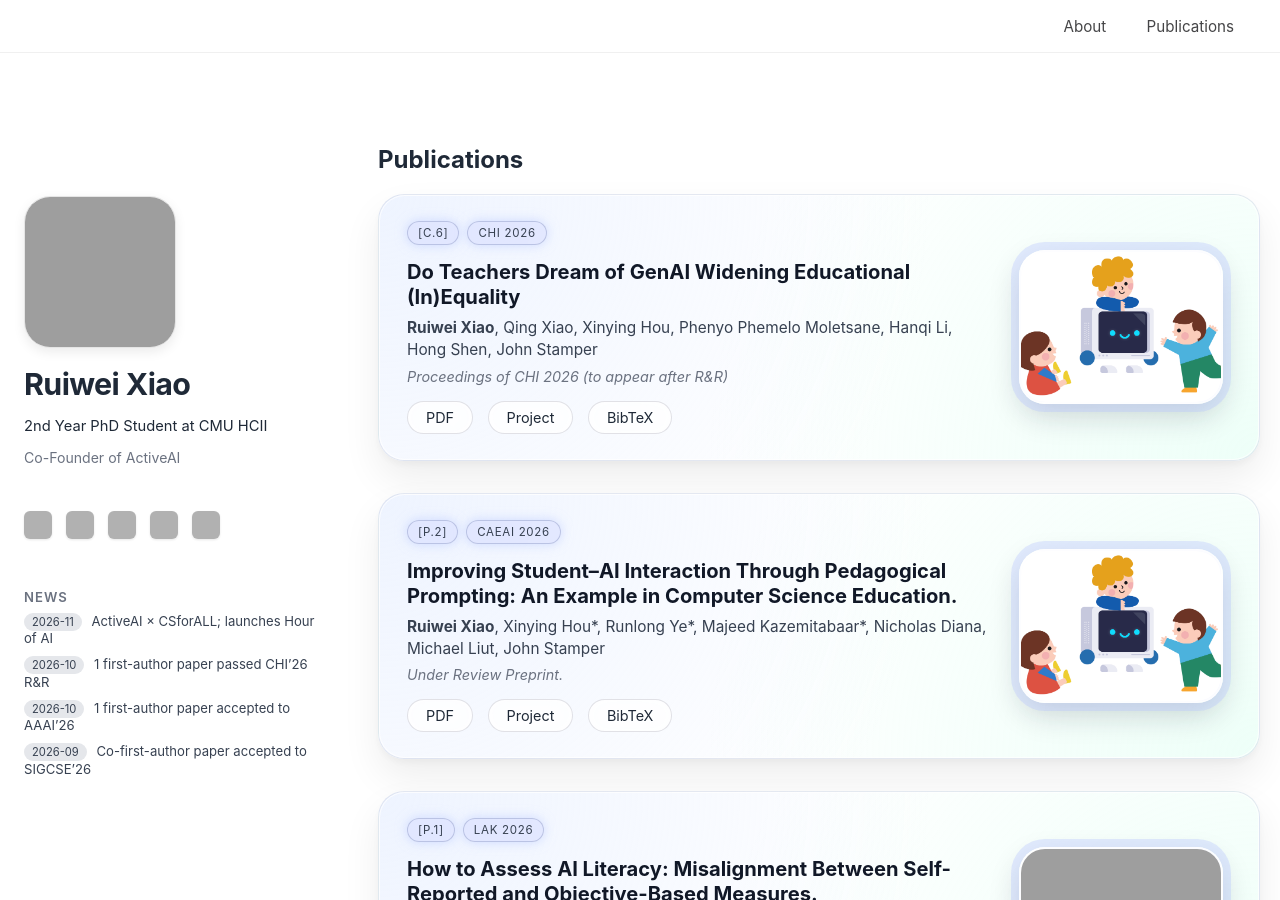
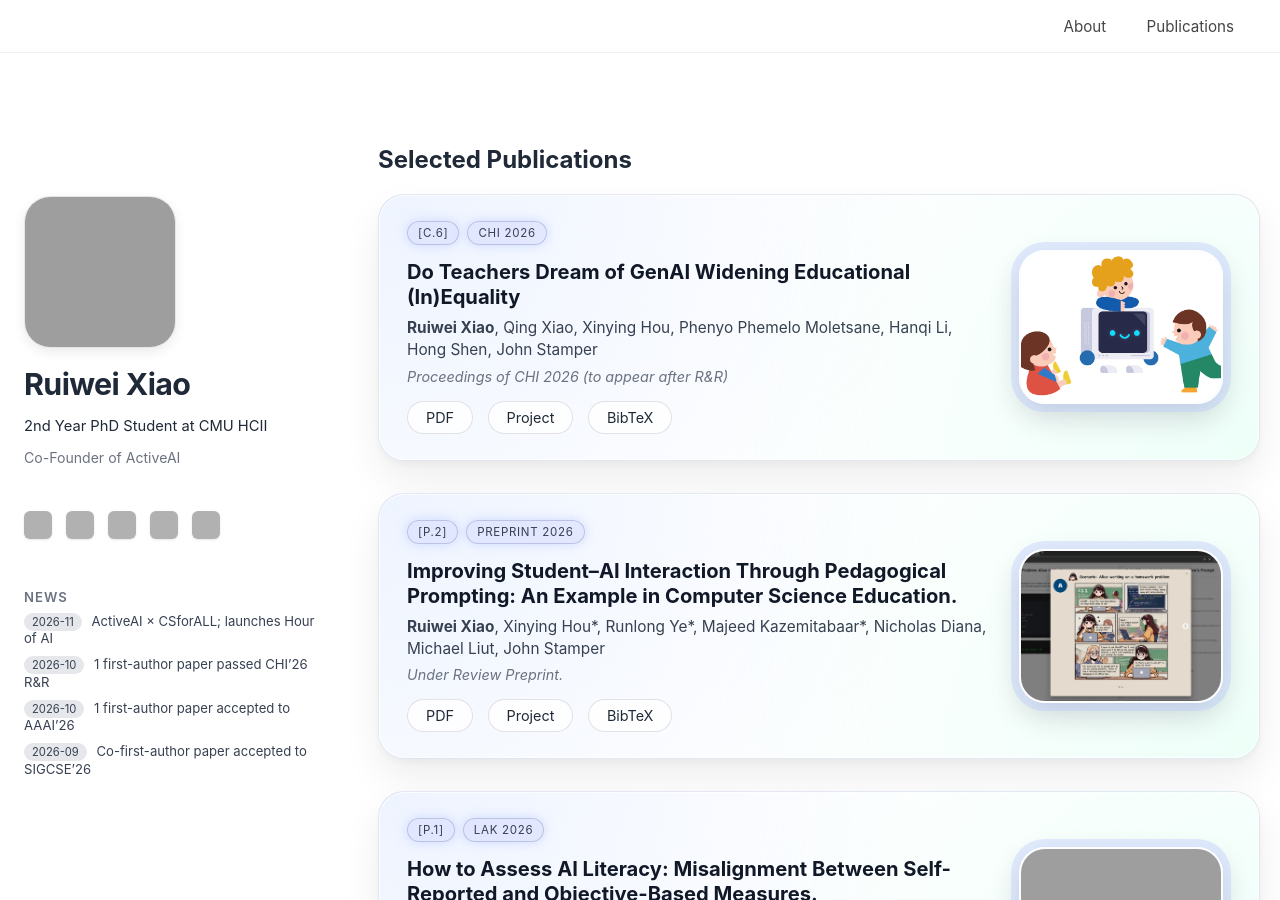
Before and after one commit to ruiwei-xiao/ruiwei-xiao.github.io, a Jekyll site: the page built from publications.md, in a window 1280 px wide and 900 px high. Built offline with Jekyll 4.4.1, drawn with Linux system fonts in a browser that asks for light colours; grey boxes are pictures that could not be loaded.

Commit message:
Update publications.md

```diff
--- a/publications.md
+++ b/publications.md
@@ -4,7 +4,7 @@ title: Publications – Ruiwei Xiao
 permalink: /publications/
 ---
 
-<h2>Publications</h2>
+<h2>Selected Publications</h2>
 
 <!-- [C.6] CHI 2026 -->
 <div class="pub-card">
@@ -37,7 +37,7 @@ permalink: /publications/
 <div class="pub-card">
   <div class="pub-left">
     <div class="pub-tags">
-      <span>[P.2]</span><span>CAEAI 2026</span>
+      <span>[P.2]</span><span>Preprint 2026</span>
     </div>
     <div class="pub-title">
       Improving Student–AI Interaction Through Pedagogical Prompting: An Example in Computer Science Education.
@@ -55,7 +55,7 @@ permalink: /publications/
     </div>
   </div>
   <div class="pub-right">
-    <img src="/assets/img/chi26equality.png" alt="Pedagogical prompting paper teaser">
+    <img src="/assets/img/pedagogicalprompting.png" alt="Pedagogical prompting paper teaser">
   </div>
 </div>
 
```
